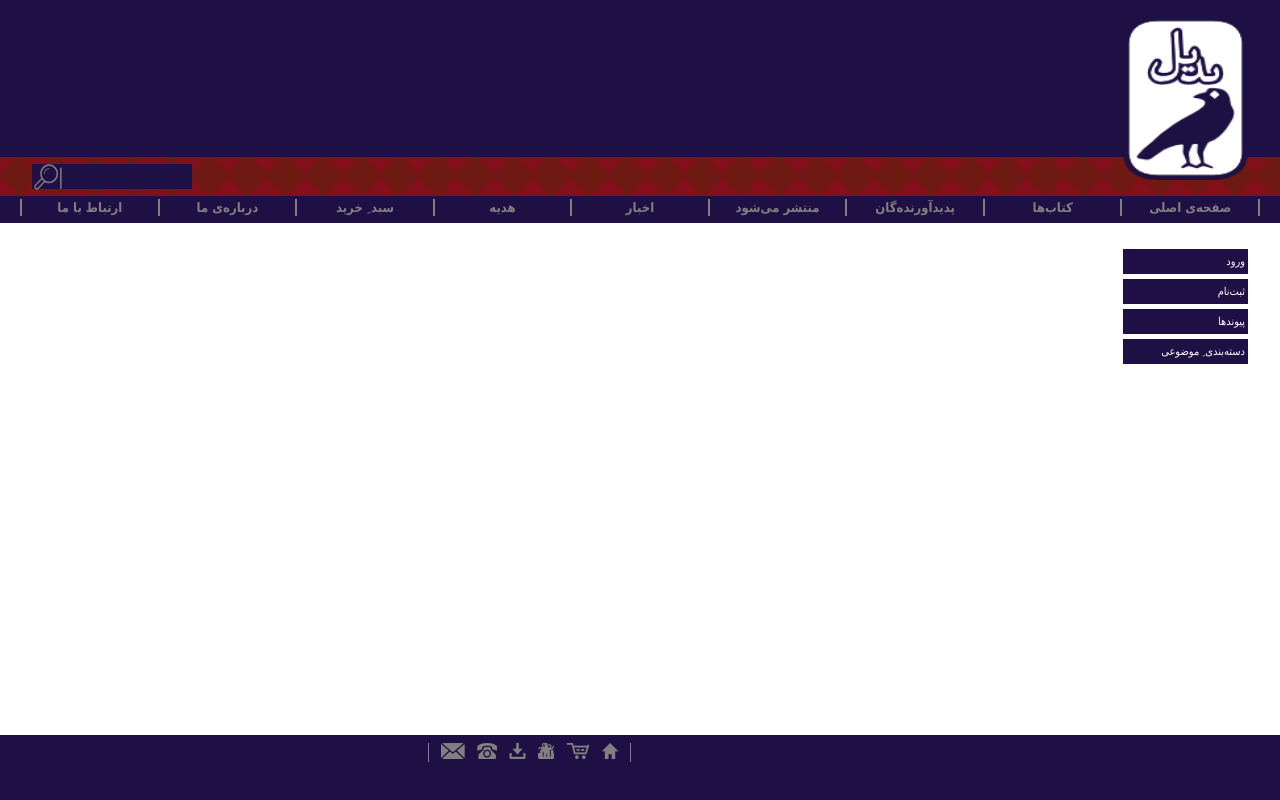
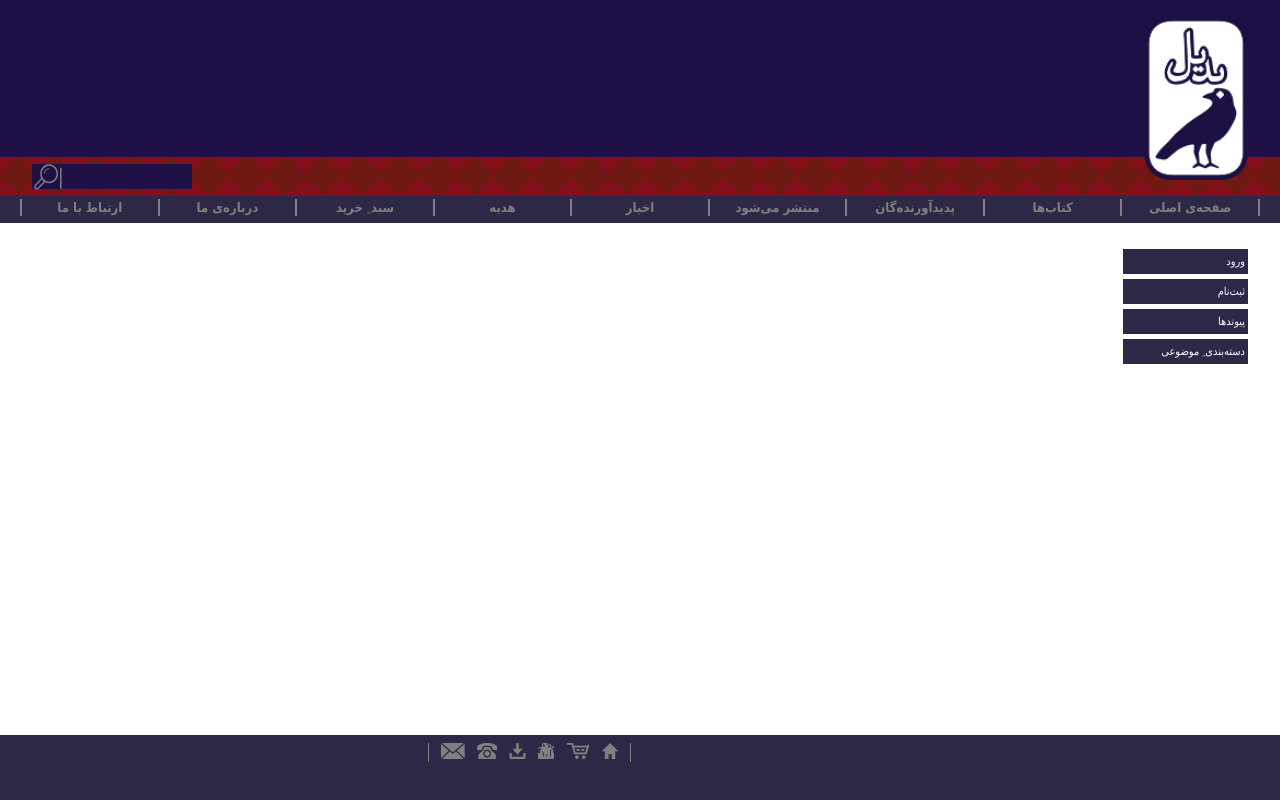
Before and after one commit to Navid777/Badil, a Django app: template templates/base.html in a window 1280 px wide. Run offline with Django 3.2, Linux system fonts and the light colour scheme; the template is opened without the code that fills it, so the values that code supplies are empty; parts of the project's set-up code (start-up, migrations or seed data) failed here and were passed over.

Commit message:
sdlaskdj

```diff
--- a/media/css/style.css
+++ b/media/css/style.css
@@ -66,7 +66,7 @@ div#search-bar {
 div#menu-bar {
     position: fixed;
     width: 100%;
-    background: #1E0F44;
+    background: rgb(45, 40, 70);
 }
 
 div#top-menu-container {
@@ -119,7 +119,7 @@ div#side-menu {
     margin: 0 0 5px;
     padding: 0 3px 0 0;
     color: white;
-    background-color: #1E0F44;
+    background-color: rgb(45, 40, 70);
 }
 
 #top-menu li a, #side-menu li a {
@@ -131,7 +131,7 @@ div#footer {
     position: fixed;
     bottom: 0;
     width: 100%;
-    background: #1E0F44;
+    background: rgb(45, 40, 70);
     text-align: center;
 }
 
--- a/media/js/home.js
+++ b/media/js/home.js
@@ -9,6 +9,7 @@ var updateHomeUI = function() {
     var $homeBookArray = $(".home-book");
     var $homeBookImageArray = $homeBookArray.find("img.book");
     var $homeBookDescArray = $homeBookArray.find(".home-book-desc");
+    var $homeBookRibbonArray = $homeBookArray.find(".home-book-ribbon");
     $homeBookArray.width(width/2-40*docWidth/IS.width)
         .css('padding-left', 20*docWidth/IS.width)
         .css('padding-right', 20*docWidth/IS.width)
@@ -19,6 +20,9 @@ var updateHomeUI = function() {
         .css('box-shadow', 5*docWidth/IS.width + 'px ' + 5*docHeight/IS.height + 'px 0px 0px darkslategray');
     $homeBookDescArray.css('bottom', 20*docHeight/IS.height)
         .css('right', $homeBookImageArray.width()+30*docWidth/IS.width);
+    $homeBookRibbonArray.width($homeBookImageArray.width()+5*docWidth/IS.width+20*docWidth/IS.width)
+        .css('right', 15*docWidth/IS.width)
+        .css('bottom', height/2);
 };
 
 $(document).ready(updateHomeUI);
--- a/media/js/style.js
+++ b/media/js/style.js
@@ -45,7 +45,7 @@ var updateUI = function() {
     var $footerContent = $("#footer-content");
     var $content = $("#content");
     $img.height(IS.logoH*height/IS.height)
-        .width(IS.logoW*width/IS.width)
+      //  .width(IS.logoW*width/IS.width)
         .css('top', IS.logoT*height/IS.height)
         .css('right', IS.logoR*width/IS.width);
     $topHeader.height(IS.headerH*height/IS.height)
--- a/templates/home.html
+++ b/templates/home.html
@@ -22,7 +22,7 @@
             سیمشسنی تمنتس مت م تمنتسی منتسی منتسیم نت
         </div>
         <div class="home-book-ribbon">
-            <div class="home-book-title">سوءتفاهم‌نامه</div>
+            <div class="home-book-title">نوروزدرمانی</div>
             <br/>
             <div class="home-book-author">ونداد جلیلی</div>
         </div>
```
Also changed, not shown: media/css/home.css (+8 -1 lines).
